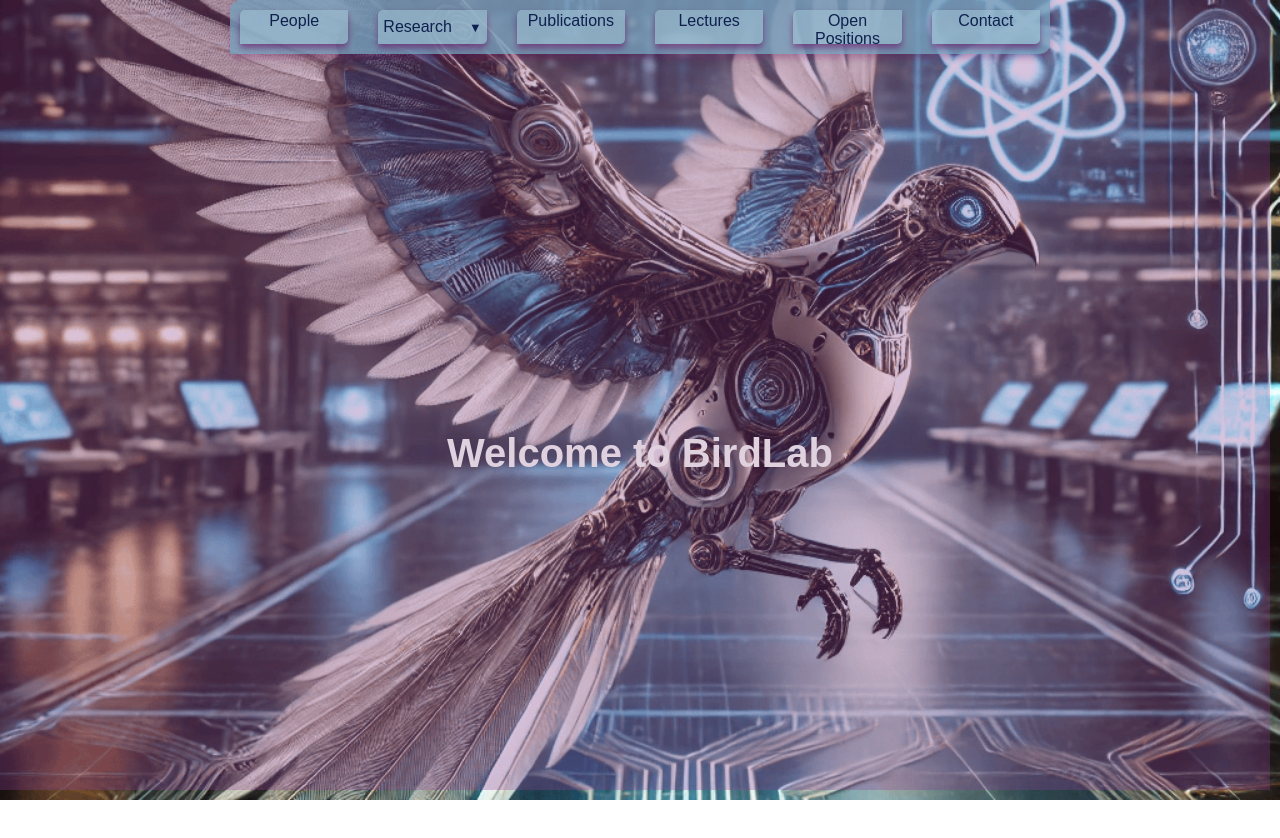
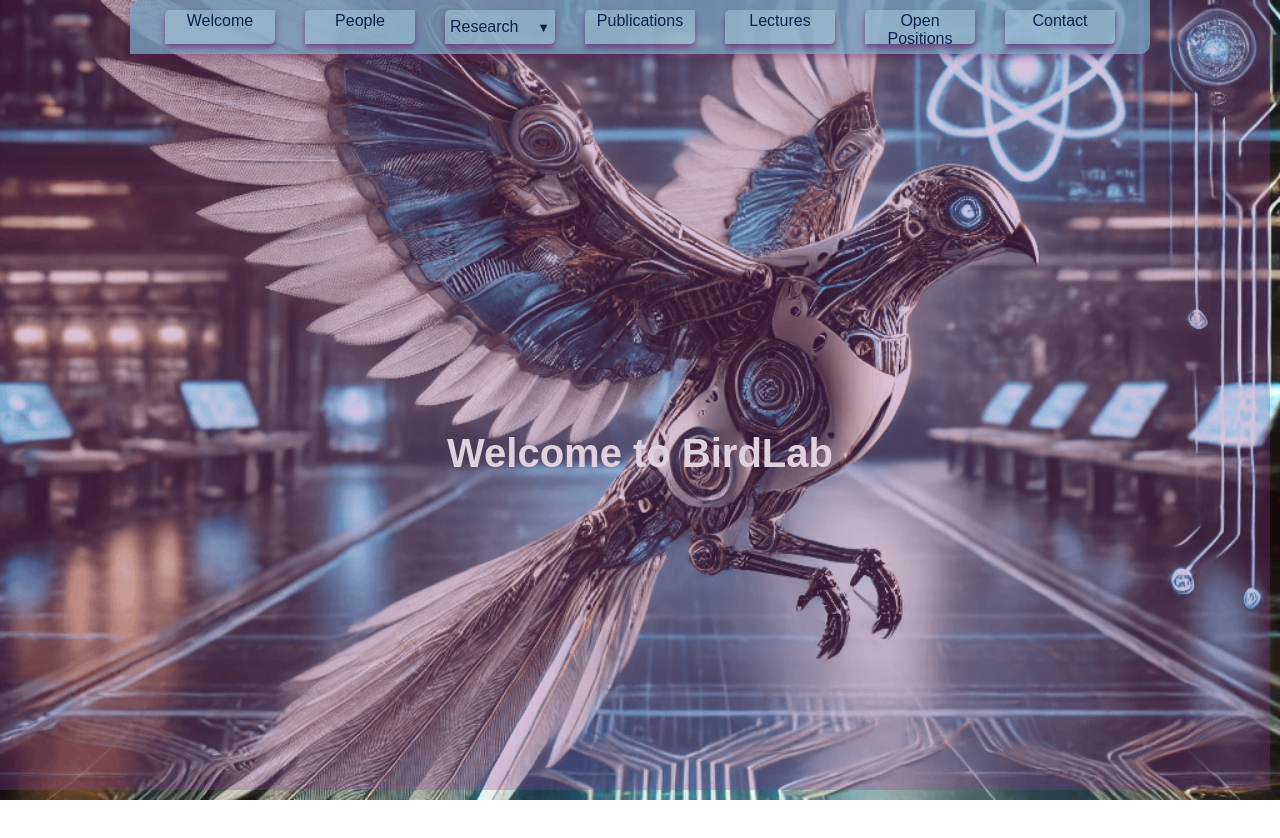
Before and after one commit to manaspros/birdlab-frontend, a React (Create React App) app: page / in a window 1280 px wide. Shown: the top 838 px of the page. Built offline with nearby package versions, Linux system fonts and the light colour scheme.

Commit message:
Welcome added

```diff
--- a/src/Main.css
+++ b/src/Main.css
@@ -29,7 +29,7 @@
   position: relative;
   z-index: 2; /* Ensures content is above the overlay */
   text-align: center;
-  color: rgb(223, 209, 222); /* Adjust text color for visibility */
+  color: rgba(255, 203, 252, 0.81); /* Adjust text color for visibility */
   font-family: fantasy;
   display: flex; /* Enable flexbox for top elements */
   flex-direction: column; /* Stack logos and navbar */
@@ -88,7 +88,7 @@
   justify-content: center;
   gap: 30px;
   width: 100%;
-  max-width: 800px;
+  max-width: 1000px;
   padding: 10px 10px;
   background-color: rgba(119, 159, 188, 0.8); /* Match the desired blue */
   border-radius: 10px 0px 10px 0px;
--- a/src/Main.jsx
+++ b/src/Main.jsx
@@ -11,6 +11,7 @@ const Main = () => {
         <div className="top-bar-container">
           <div className="top-logo">L</div> {/* Left Logo */}
           <div className="sections-container">
+            <div className="section-box" onClick={() => navigate("/people")}>Welcome</div>
             <div className="section-box" onClick={() => navigate("/people")}>People</div>
             <div className="section-box expandable">
               Research
```
